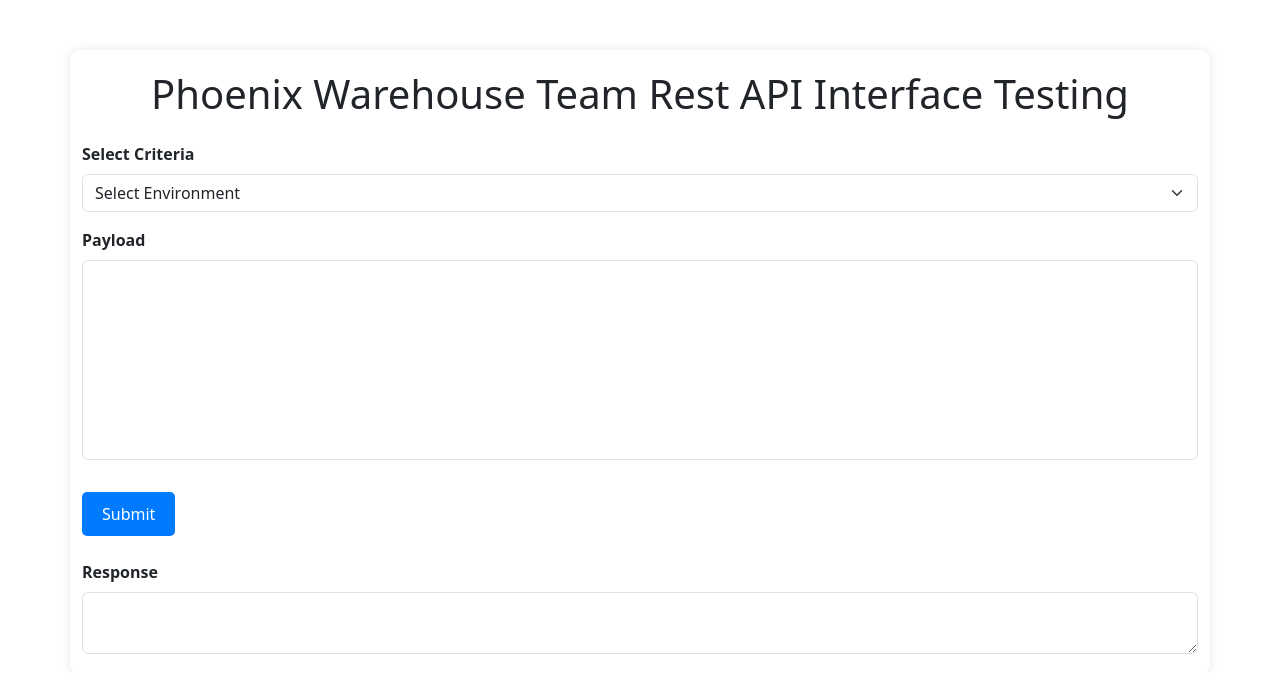
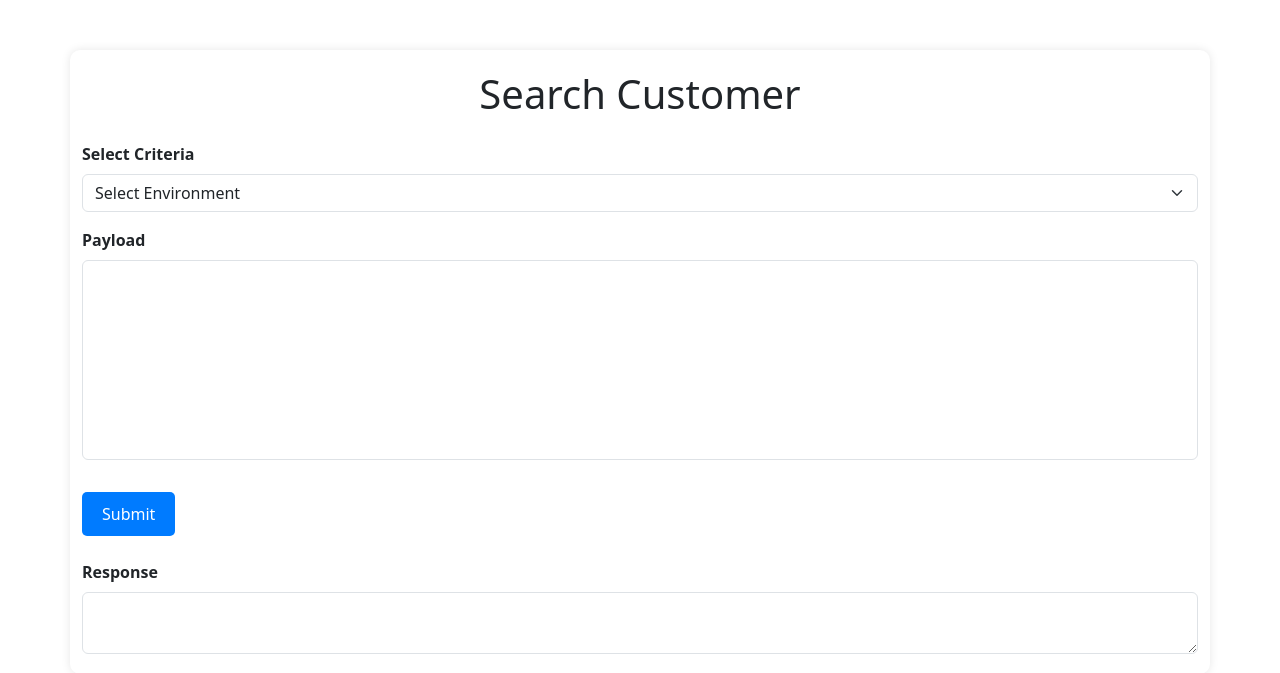
Before and after one commit to amitkoshti78/flaskapp, a Flask app: page / in a window 1280 px wide. Shown: the top 673 px of the page. Run offline with Flask 3, Linux system fonts and the light colour scheme.

Commit message:
'modified'

```diff
--- a/templates/index.html
+++ b/templates/index.html
@@ -3,14 +3,14 @@
 <head>
     <meta charset="UTF-8">
     <meta name="viewport" content="width=device-width, initial-scale=1.0">
-    <title>Rest API Interface</title>
+    <title>Search Customer</title>
     <!-- Link to custom styles -->
     <link href="{{ url_for('static', filename='styles.css') }}" rel="stylesheet">
     <link href="https://cdn.jsdelivr.net/npm/bootstrap@5.3.0-alpha1/dist/css/bootstrap.min.css" rel="stylesheet">
 </head>
 <body>
     <div class="container">
-        <h1 class="text-center mb-4">Phoenix Warehouse Team Rest API Interface Testing</h1>
+        <h1 class="text-center mb-4">Search Customer</h1>
 
         <!-- Angular Form -->
         <div ng-app="myApp" ng-controller="myCtrl">
```
